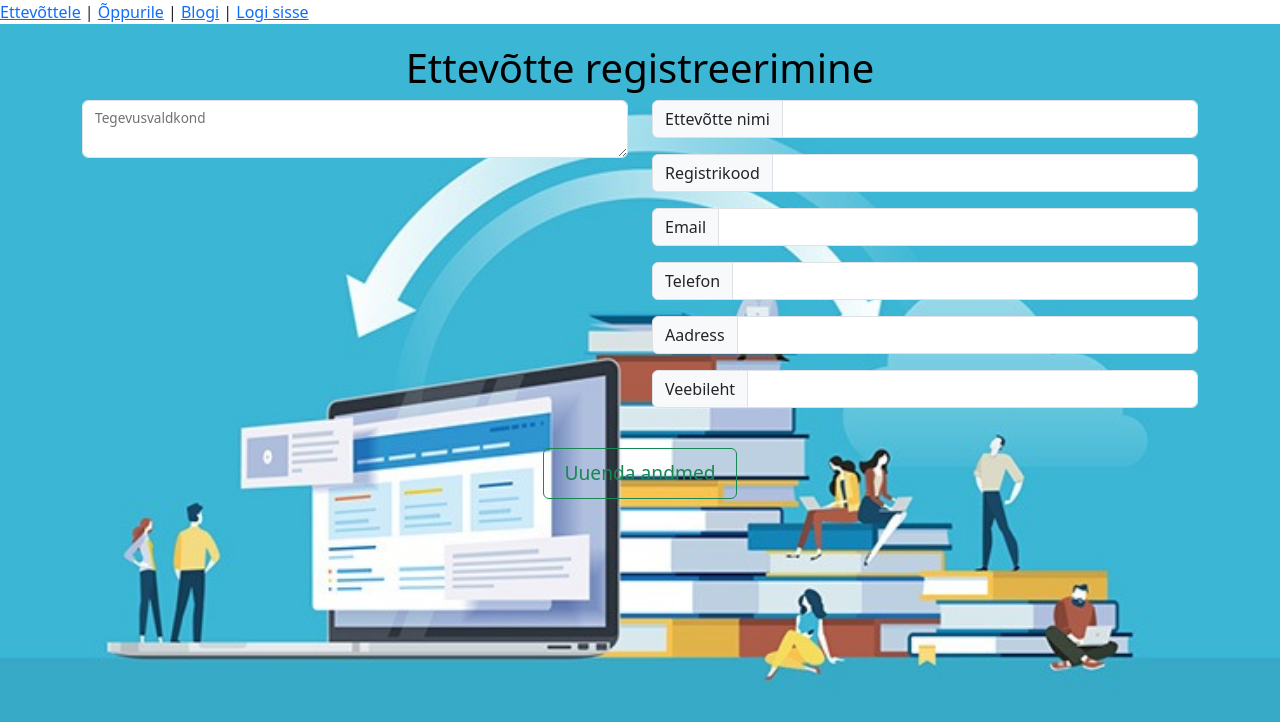
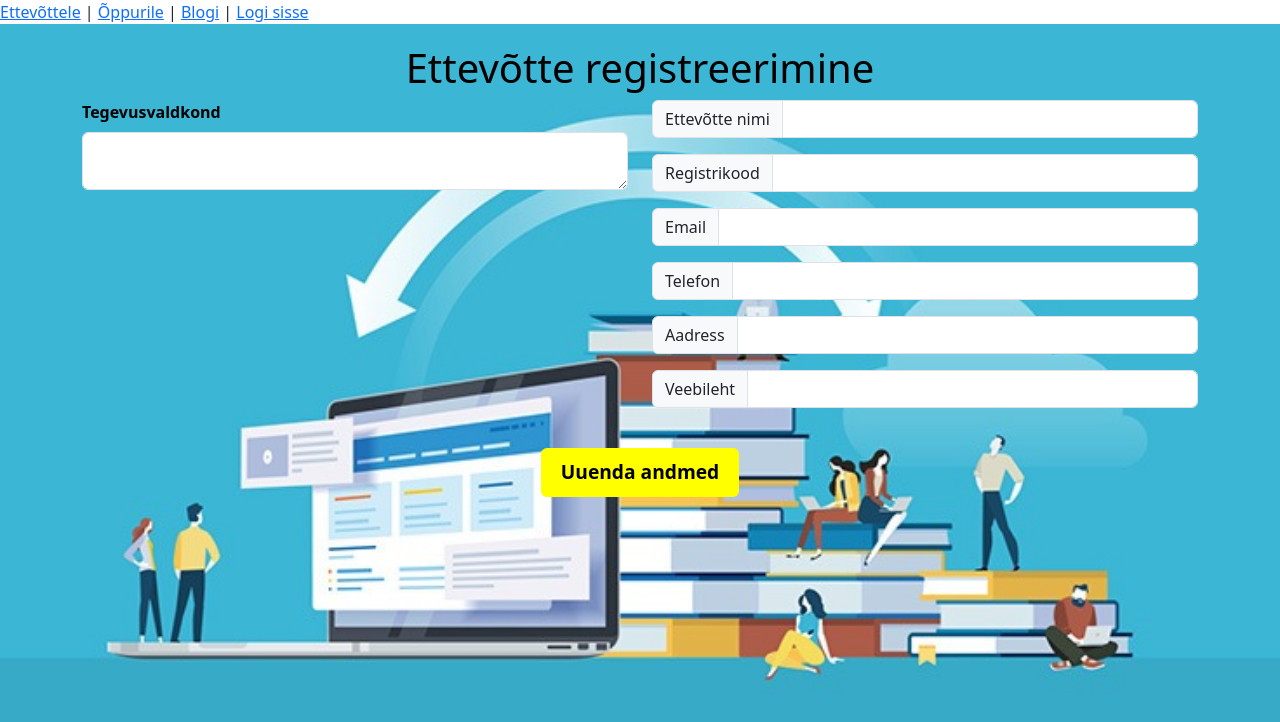
Before and after one commit to SiimSilland/lend36front, a Vue app: page /company/profile in a window 1280 px wide. Shown: the top 722 px of the page. Built offline with nearby package versions, Linux system fonts and the light colour scheme.

Commit message:
Company register view

```diff
--- a/src/services/UserService.js
+++ b/src/services/UserService.js
@@ -5,11 +5,15 @@ export default {
     sendPostNewStudentRequest(newStudent) {
         return axios.post('/user', newStudent);
     },
-    sendPostNewCompanyProfileRequest(newCompanyProfile) {
-        return axios.put('/company/profile/update', companyDto);
+    sendPostNewCompanyProfileRequest(userId, companyDto)  {
+        return axios.put('/company/profile/update', companyDto,{
+            params: {
+            userId: userId
+        }
+    }
+    );
     },
     sendPostNewCompanyRequest(newCompany) {
         return axios.post('/company/register', newCompany);
     }
-
 }
--- a/src/views/CompanyProfileView.vue
+++ b/src/views/CompanyProfileView.vue
@@ -13,9 +13,10 @@
         <div class="row">
 
           <div class="col-md-6">
+            <label for="tegevusvaldkond" class="form-label label-black-bold">Tegevusvaldkond</label>
             <div class="form-floating">
               <textarea v-model="newCompany.description" class="form-control textarea-fixed" id="tegevusvaldkond"></textarea>
-              <label for="tegevusvaldkond">Tegevusvaldkond</label>
+
             </div>
           </div>
 
@@ -56,7 +57,7 @@
         <!-- Centered Button at Bottom -->
         <div class="row mt-4">
           <div class="col text-center">
-            <button @click="addNewCompanyProfile" type="submit" class="btn btn-outline-success">
+            <button @click="addNewCompanyProfile" type="submit" class="btn btn-custom">
               Uuenda andmed
             </button>
           </div>
@@ -110,15 +111,27 @@ export default {
 
 .title {
   color: black;
+
 }
 
-/* Center button */
+.label-black-bold {
+  color: black;
+  font-weight: bold;
+}
 .btn-outline-success {
   padding: 10px 20px;
   font-size: 1.2rem;
 }
-
+.btn-custom {
+  background-color: yellow;
+  color: black;
+  font-weight: bold;
+  border: none;
+  padding: 10px 20px;
+  font-size: 1.2rem;
+  cursor: pointer;
+}
 .textarea-fixed {
-  height: 100px; /* Adjust as needed */
+  height: 100px;
 }
 </style>
--- a/src/views/CompanyRegisterView.vue
+++ b/src/views/CompanyRegisterView.vue
@@ -13,7 +13,7 @@
 
           <div class="input-group mb-3">
             <span class="input-group-text">Nimi</span>
-            <input v-model="newCompany.name" type="text" class="form-control">
+            <input v-model="newCompany.companyName" type="text" class="form-control">
           </div>
 
           <div class="input-group mb-3">
```
